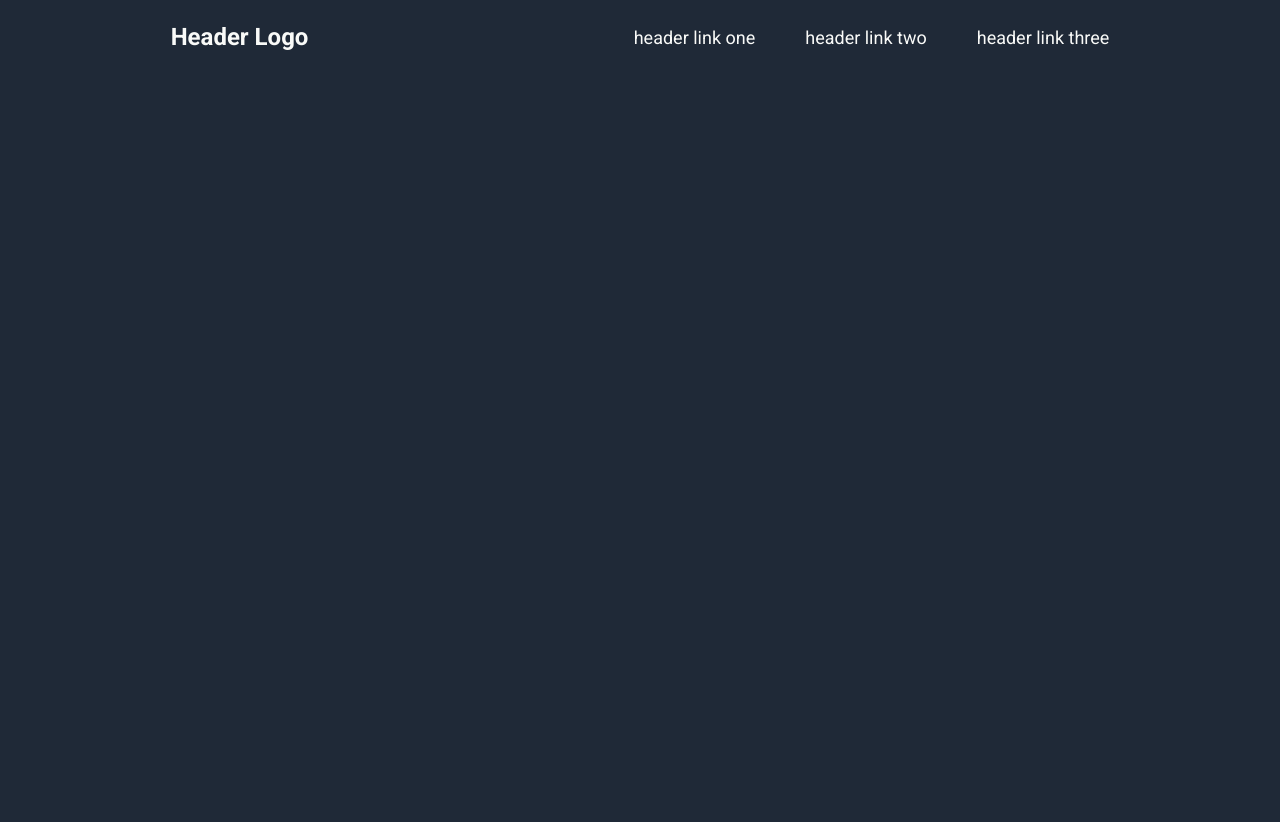
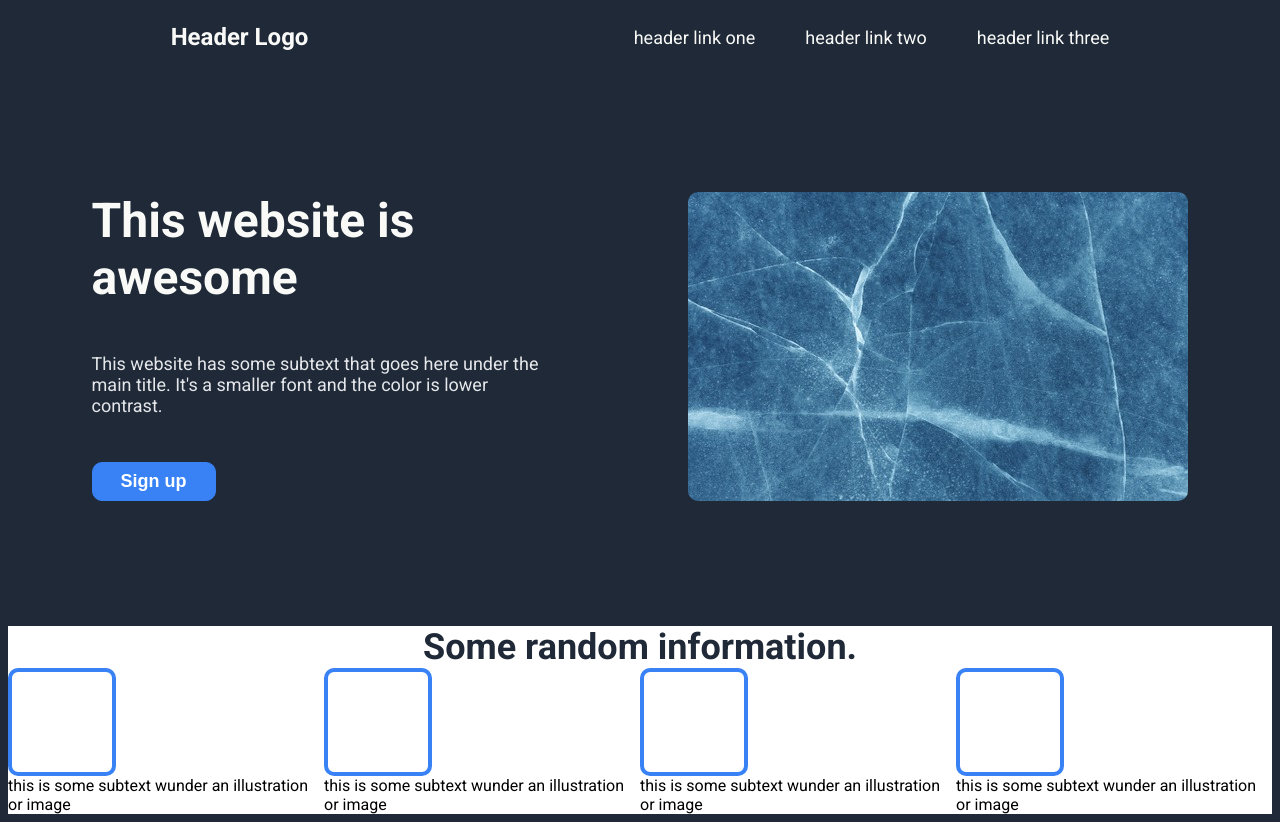
Before and after one commit to Uhsendin/Landing-Page, a plain HTML site: page index.html in a window 1280 px wide. Before the commit the page ends 800 px from the top, so only its background shows below. Drawn offline with Linux system fonts and the light colour scheme.

Commit message:
Finished hero header also added info boxes

```diff
--- a/index.html
+++ b/index.html
@@ -26,7 +26,50 @@
         </div>
       </div>
     </header>
-    <main></main>
+    <div class="hero-container">
+      <div class="hero-left">
+        <h2>
+          This website is <br />
+          awesome
+        </h2>
+        <p>
+          This website has some subtext that goes here under the <br />
+          main title. It's a smaller font and the color is lower <br />
+          contrast.
+        </p>
+        <button>Sign up</button>
+      </div>
+      <div class="hero-image">
+        <img src="images/blue.jpg" alt="Blue" />
+      </div>
+    </div>
+    <div class="info-title">Some random information.</div>
+    <div class="info-container">
+      <div class="box-container">
+        <div class="blue-box"></div>
+        <div class="blue-box-text">
+          this is some subtext wunder an illustration or image
+        </div>
+      </div>
+      <div class="box-container">
+        <div class="blue-box"></div>
+        <div class="blue-box-text">
+          this is some subtext wunder an illustration or image
+        </div>
+      </div>
+      <div class="box-container">
+        <div class="blue-box"></div>
+        <div class="blue-box-text">
+          this is some subtext wunder an illustration or image
+        </div>
+      </div>
+      <div class="box-container">
+        <div class="blue-box"></div>
+        <div class="blue-box-text">
+          this is some subtext wunder an illustration or image
+        </div>
+      </div>
+    </div>
     <footer></footer>
   </body>
 </html>
--- a/styles.css
+++ b/styles.css
@@ -35,3 +35,96 @@ h1 {
   font-size: 18px;
   color: #f9faf8;
 }
+
+.top {
+
+}
+
+h2 {
+    font-size: 48px;
+    font-weight: bolder;
+    color: #F9FAF8;
+    margin: 0;
+}
+
+p {
+    font-size: 18px;
+    color: #E5E7EB;
+}
+
+button {
+  background-color: #3882F6;
+  padding: 8px 28px;
+  border-radius: 10px;
+ font-size: 18px;
+ color: white;
+ font-weight: bolder;
+ border: 1px solid #3882F6;
+}
+
+
+.hero-container {
+  display:flex;
+  justify-content: center;
+  margin-top: 125px;
+  margin-bottom: 125px;
+  gap: 150px;
+
+
+
+}
+
+.hero-left {
+  /* display: flex;
+   margin-top: 125px;
+  justify-content: center;
+  gap: 50px;
+  flex-direction: column; */
+  display: flex;
+  flex-direction: column;
+  justify-content: space-between;
+  align-items: flex-start;
+
+}
+
+.hero-image {
+  display: flex;
+
+}
+
+.hero-image img {
+  border-radius: 10px;
+}
+
+
+.info-container {
+  background-color: white;
+  display: flex;
+  justify-content: center;
+}
+
+
+.info-title {
+font-size: 36px;
+font-weight: bolder;
+color: #1F2937;
+background-color: white;
+text-align: center;
+
+}
+
+.box-container {
+  display: flex;
+  flex-direction: column;
+
+}
+
+
+.blue-box {
+width: 100px;
+height: 100px;
+border: 4px solid #3882F6;
+border-radius: 10px;
+display: flex;
+
+}
```
Also changed, not shown: images/blue.jpg (added).
